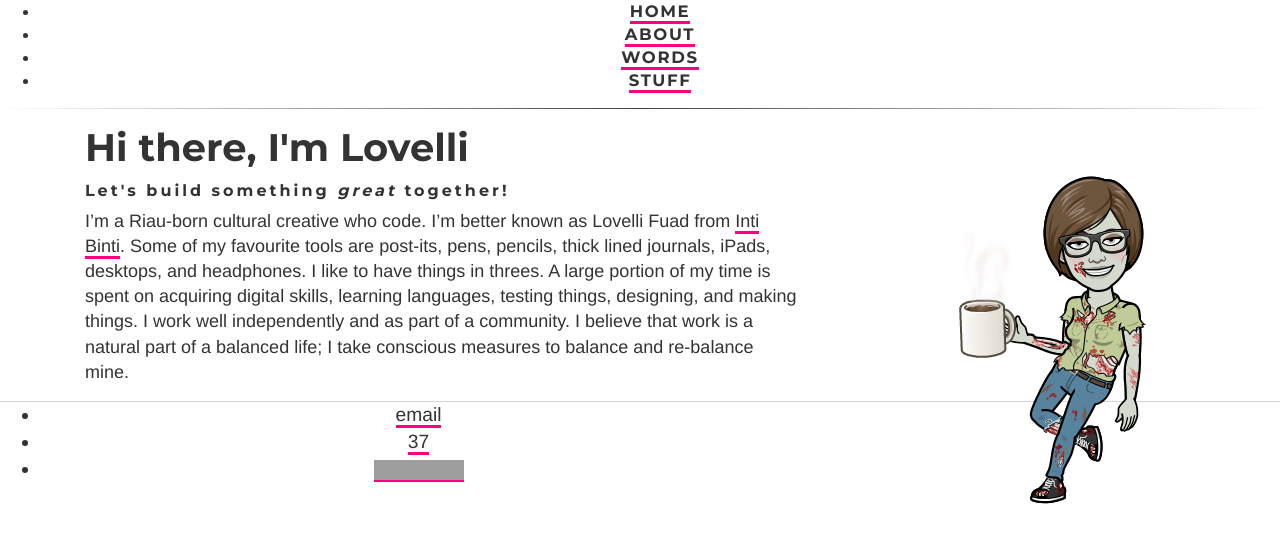
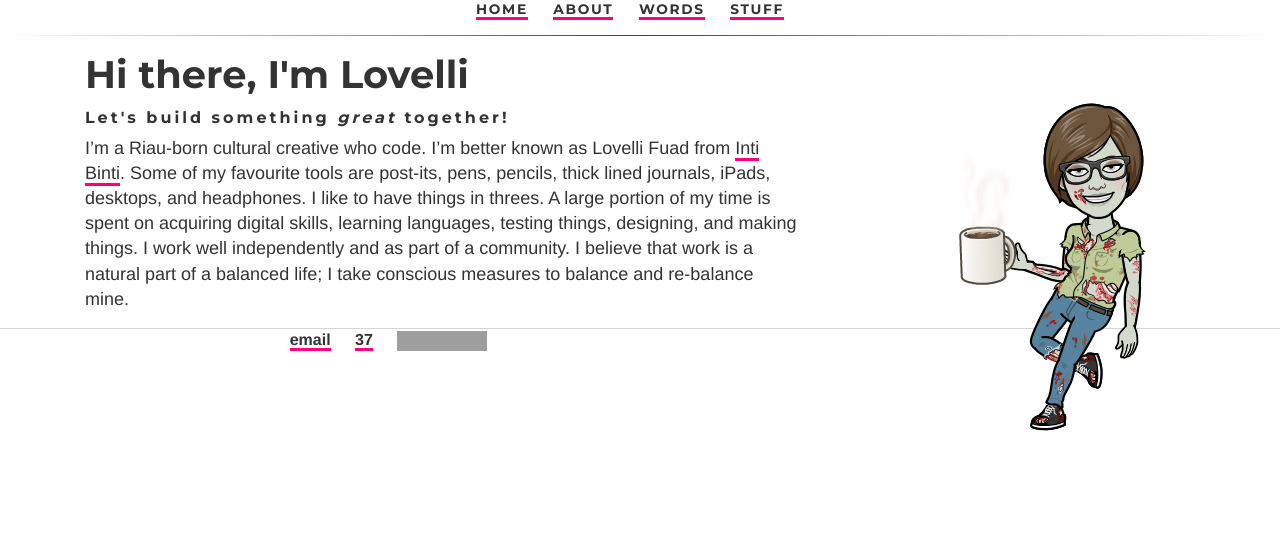
Before and after one commit to ariesti/ariesti.github.io, a Jekyll site: the page built from index.html, in a window 1280 px wide. Shown: the top 543 px of the page. Built offline with Jekyll 4.4.1, drawn with Linux system fonts in a browser that asks for light colours; grey boxes are pictures that could not be loaded.

Commit message:
Update main.css

```diff
--- a/css/main.css
+++ b/css/main.css
@@ -130,7 +130,8 @@
 /* Paragraphs */
 p { font-size: 18px; line-height: 1.4em; color: #333; }
 ul { font-size: 1.5em; line-height: 1.4em; color: #333; }
-
+nav ul, footer ul { text-decoration: none; font-size: 1.25em; padding: 0px; list-style-type: none; font-weight: bold; }
+nav ul li, footer ul li { display: inline; margin-right: 20px; }
 
 
 /* Blockquote */
```
